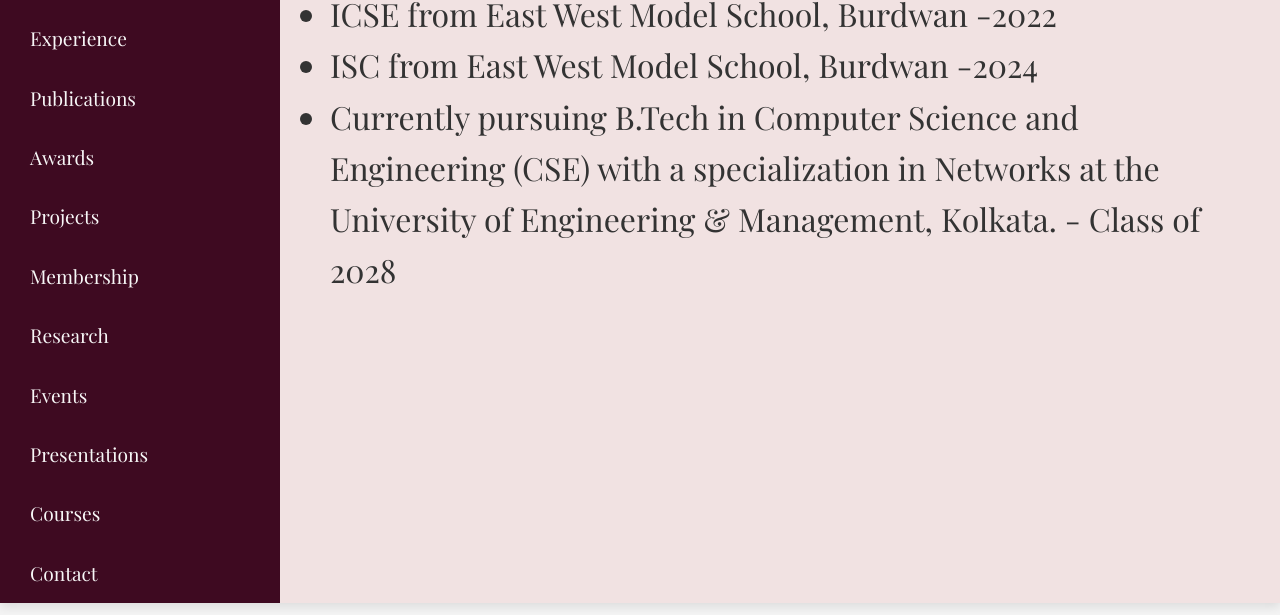
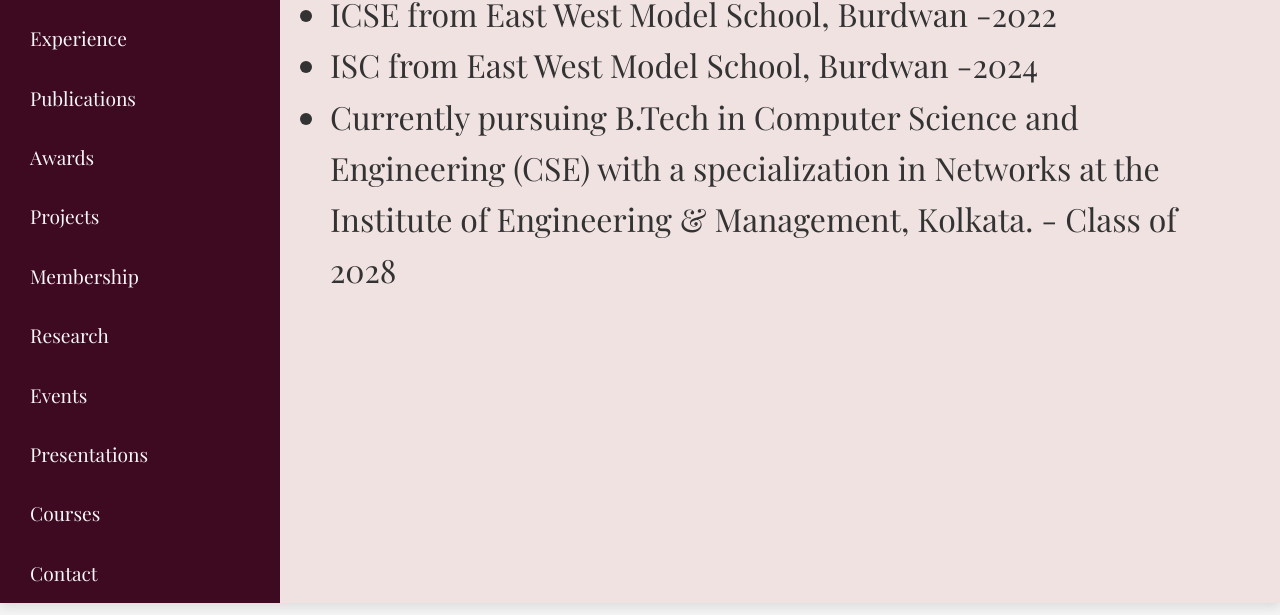
Before and after one commit to shuknolonka/portifoli, a plain HTML site: page education.html in a window 1280 px wide. Shown: the part 197-812 px from the top of the page. Drawn offline with nearby package versions, Linux system fonts and the light colour scheme.

Commit message:
Update education.html

```diff
--- a/education.html
+++ b/education.html
@@ -32,7 +32,7 @@
 
         <li>ICSE from East West Model School, Burdwan -2022</li>
         <li>ISC from East West Model School, Burdwan  -2024</li>
-        <li>Currently pursuing B.Tech in Computer Science and Engineering (CSE) with a specialization in Networks at the University of Engineering & Management, Kolkata. - Class of 2028</li>
+        <li>Currently pursuing B.Tech in Computer Science and Engineering (CSE) with a specialization in Networks at the Institute of Engineering & Management, Kolkata. - Class of 2028</li>
 
         <!-- Add more education items -->
       </ul>
```
